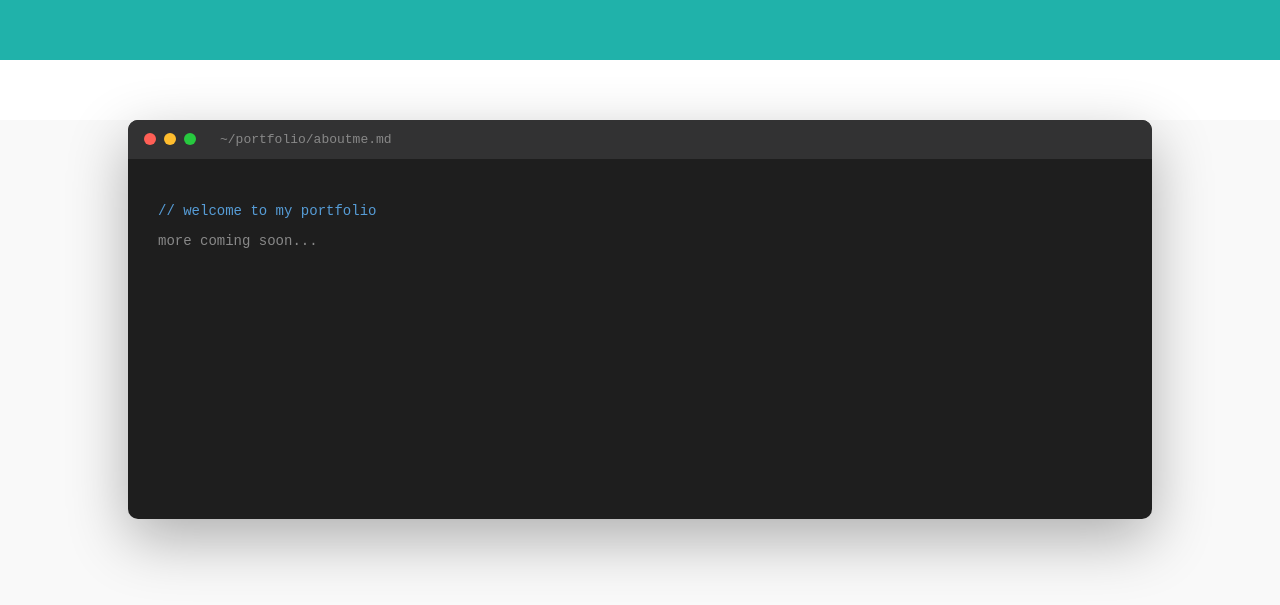
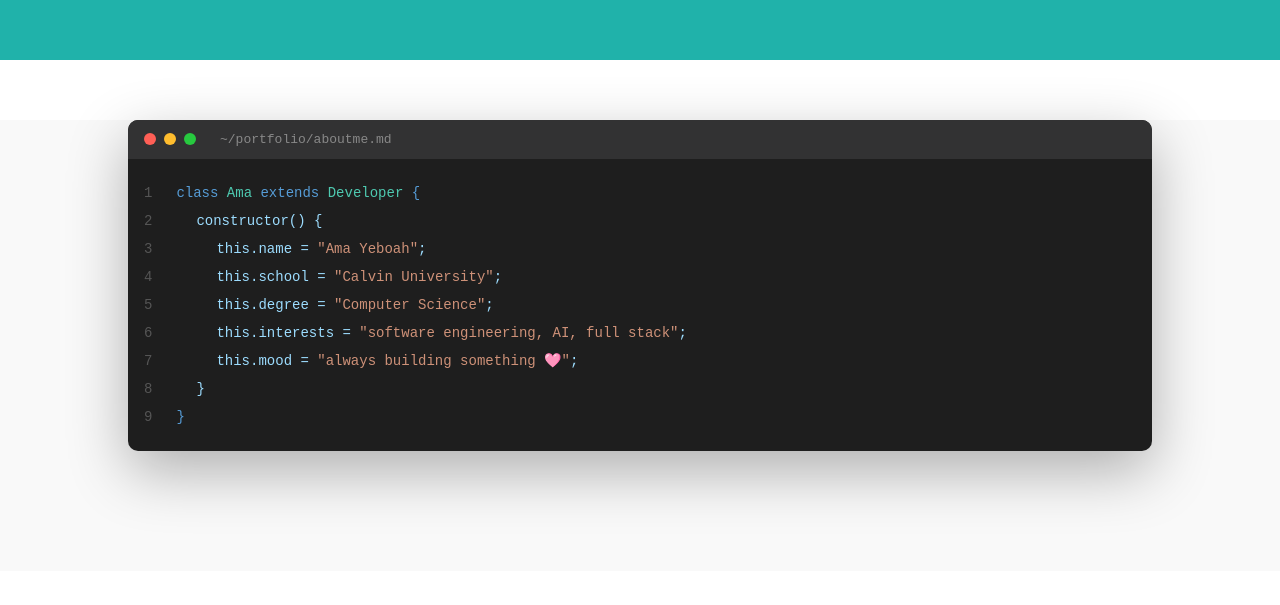
Before and after one commit to ama321518/my-portfolio, a React (Create React App) app: page / in a window 1280 px wide. Shown: the part 848-1453 px from the top of the page. After the commit the page ends 1419 px from the top, so only its background shows below. Built offline with nearby package versions, Linux system fonts and the light colour scheme.

Commit message:
about me

```diff
--- a/src/VSCodeEditor.tsx
+++ b/src/VSCodeEditor.tsx
@@ -25,10 +25,29 @@ const VSCodeEditor = () => {
       </div>
 
       {/* Editor body */}
-      <div style={{ padding: '30px', color: '#d4d4d4', fontSize: '14px', minHeight: '300px' }}>
-        <p style={{ color: '#569cd6' }}>// welcome to my portfolio</p>
-        <p style={{ color: '#888' }}>more coming soon...</p>
-      </div>
+<div style={{ display: 'flex', padding: '20px 0', fontSize: '14px', lineHeight: '2' }}>
+
+  {/* Line numbers */}
+  <div style={{ color: '#555', paddingLeft: '16px', paddingRight: '24px', textAlign: 'right', userSelect: 'none' }}>
+    {[1,2,3,4,5,6,7,8,9].map(n => (
+      <p key={n} style={{ margin: 0 }}>{n}</p>
+    ))}
+  </div>
+
+  {/* Code */}
+  <div style={{ flex: 1 }}>
+    <p style={{ color: '#569cd6', margin: 0 }}>class <span style={{ color: '#4ec9b0' }}>Ama</span> extends <span style={{ color: '#4ec9b0' }}>Developer</span> {'{'}</p>
+    <p style={{ color: '#9cdcfe', margin: 0, paddingLeft: '20px' }}>constructor() {'{'}</p>
+    <p style={{ color: '#9cdcfe', margin: 0, paddingLeft: '40px' }}>this.<span style={{ color: '#9cdcfe' }}>name</span> = <span style={{ color: '#ce9178' }}>"Ama Yeboah"</span>;</p>
+    <p style={{ color: '#9cdcfe', margin: 0, paddingLeft: '40px' }}>this.<span style={{ color: '#9cdcfe' }}>school</span> = <span style={{ color: '#ce9178' }}>"Calvin University"</span>;</p>
+    <p style={{ color: '#9cdcfe', margin: 0, paddingLeft: '40px' }}>this.<span style={{ color: '#9cdcfe' }}>degree</span> = <span style={{ color: '#ce9178' }}>"Computer Science"</span>;</p>
+    <p style={{ color: '#9cdcfe', margin: 0, paddingLeft: '40px' }}>this.<span style={{ color: '#9cdcfe' }}>interests</span> = <span style={{ color: '#ce9178' }}>"software engineering, AI, full stack"</span>;</p>
+    <p style={{ color: '#9cdcfe', margin: 0, paddingLeft: '40px' }}>this.<span style={{ color: '#9cdcfe' }}>mood</span> = <span style={{ color: '#ce9178' }}>"always building something 🩷"</span>;</p>
+    <p style={{ color: '#9cdcfe', margin: 0, paddingLeft: '20px' }}>{'}'}</p>
+    <p style={{ color: '#569cd6', margin: 0 }}>{'}'}</p>
+  </div>
+
+</div>
 
     </div>
   );
```
